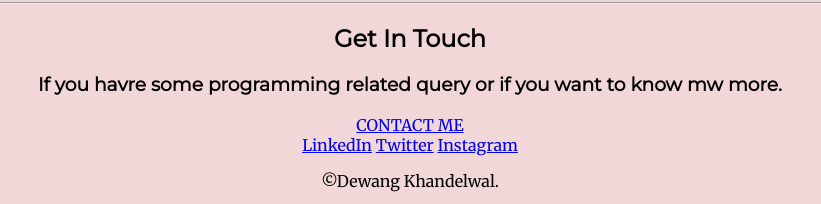
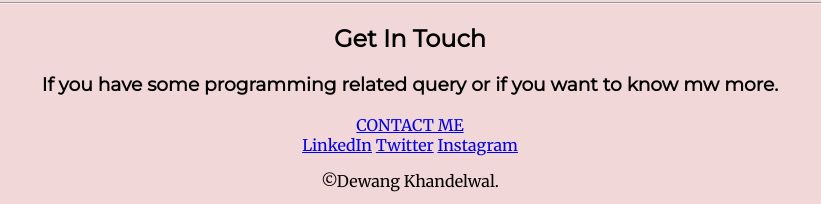
Before and after one commit to dewangg1726/mycv, a plain HTML site: page index.html in a window 1280 px wide. Shown: the part 1403-1607 px from the top of the page, 230-1051 px from the left. Drawn offline with Linux system fonts and the light colour scheme.

Commit message:
Update index.html

```diff
--- a/index.html
+++ b/index.html
@@ -42,7 +42,7 @@
       <hr>
       <div class="contact-me">
         <h2>Get In Touch</h2>
-        <h3>If you havre some programming related query or if you want to know mw more.</h3>
+        <h3>If you have some programming related query or if you want to know mw more.</h3>
         <p></p>
         <a class="btn" href="mailto:iamdewang@gmail.com">CONTACT ME</a>
       </div>
```
